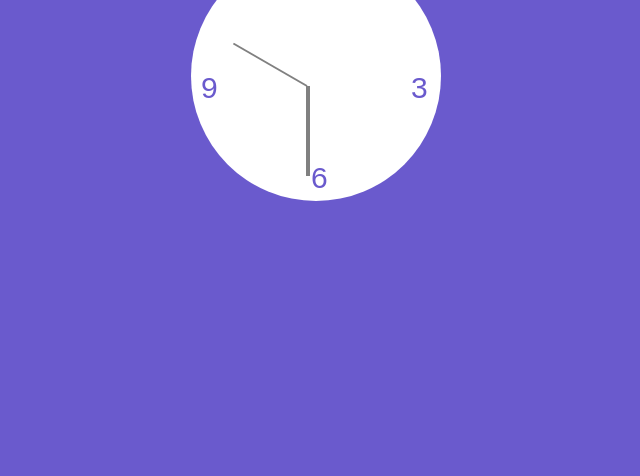
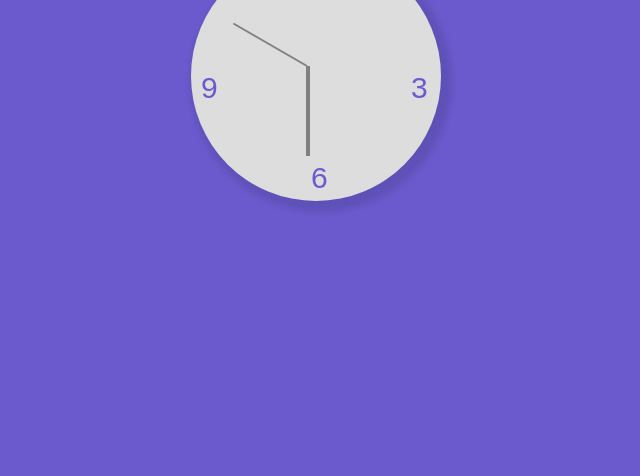
Before and after one commit to truthseeker-7/Clock-Program, a plain HTML site: page index.html in a window 1280 px wide. Shown: the part 324-800 px from the top of the page, without its empty margins (324-964 px from the left). Drawn offline with Linux system fonts and the light colour scheme.

Commit message:
Improved positioning and added shadow effect

```diff
--- a/style.css
+++ b/style.css
@@ -15,9 +15,10 @@ body{
 .container{
     width:250px;
     height:250px;
-    background: white;
+    background-color:#ddd;
     border-radius: 50%;
     position: relative;
+    box-shadow: 5px 5px 6px 6px rgba(0,0,0,0.1);
 }
 
 .second{
@@ -25,7 +26,7 @@ body{
     height:170px;
     display:flex;
     position:absolute;
-    top:50px;
+    top:30px;
     left:115px;
 }
 
@@ -34,7 +35,7 @@ body{
     height:180px;
     display:flex;
     position:absolute;
-    top:45px;
+    top:25px;
     left:115px;
 }
 
@@ -43,7 +44,7 @@ body{
     height:140px;
     display:flex;
     position:absolute;
-    top:65px;
+    top:45px;
     left:115px;
 }
 
```
